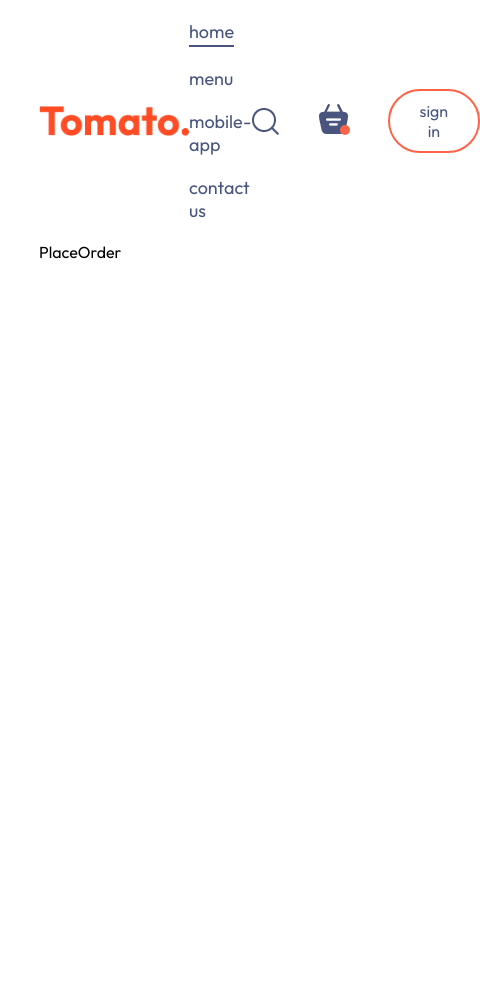
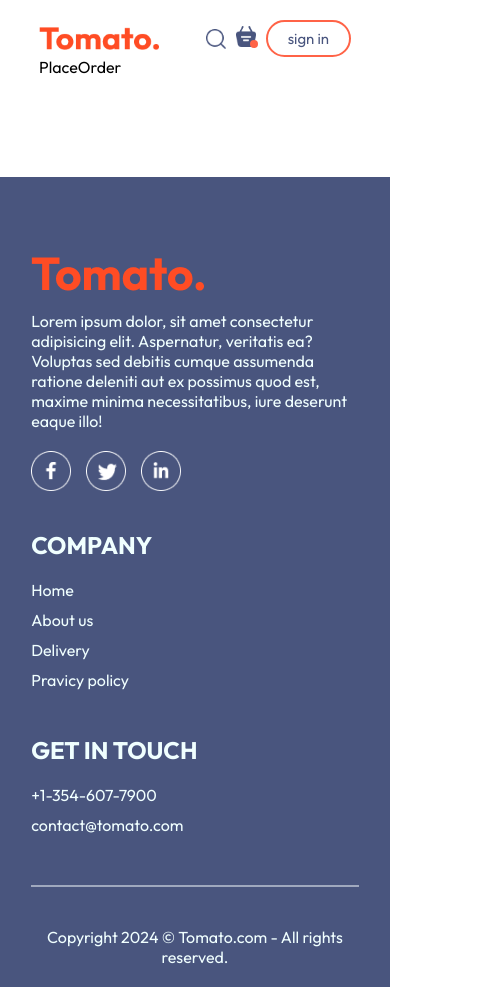
Before and after one commit to iraboldyrieva/tomato-food-del, a React (Vite) app in the folder frontend/: page /order in a window 390 px wide. Shown: the whole page, 480 px wide, since content can reach past the window. Before the commit the page ends 844 px from the top, so only its background shows below. Built offline with nearby package versions, Linux system fonts and the light colour scheme.

Commit message:
Add footer and fixed responsive css

```diff
--- a/frontend/src/App.jsx
+++ b/frontend/src/App.jsx
@@ -4,9 +4,11 @@ import Navbar from "./components/Navbar/Navbar";
 import Home from "./pages/Home/Home";
 import Cart from "./pages/Cart/Cart";
 import PlaceOrder from "./pages/PlaceOrder/PlaceOrder";
+import Footer from "./components/Footer/Footer";
 
 const App = () => {
   return (
+    <>
       <div className="app">
         <Navbar />
         <Routes>
@@ -15,6 +17,8 @@ const App = () => {
           <Route path="/order" element={<PlaceOrder />} />
         </Routes>
       </div>
+      <Footer />
+    </>
   );
 };
 
--- /dev/null
+++ b/frontend/src/components/AppDownload/AppDownload.css
@@ -0,0 +1,25 @@
+.app-download {
+  margin: 0 auto;
+  margin-top: 100px;
+  font-size: max(3vw, 20px);
+  font-weight: 500;
+  text-align: center;
+}
+
+.app-download-platforms {
+  display: flex;
+  justify-content: center;
+  gap: max(2vw, 10px);
+  margin-top: 50px;
+}
+
+.app-download-platforms img {
+  width: max(30vw, 120px);
+  max-width: 180px;
+  transition: 0.5s;
+  cursor: pointer;
+}
+
+.app-download-platforms img:hover {
+  transform: scale(1.05);
+}
--- /dev/null
+++ b/frontend/src/components/AppDownload/AppDownload.jsx
@@ -0,0 +1,20 @@
+import React from "react";
+
+import "./AppDownload.css";
+import { assets } from "../../assets/assets";
+
+const AppDownload = () => {
+  return (
+    <div className="app-download" id="app-download">
+      <p>
+        For Better Experience Download <br /> Tomato App
+      </p>
+      <div className="app-download-platforms">
+        <img src={assets.app_store} alt="app-store" />
+        <img src={assets.play_store} alt="play-store" />
+      </div>
+    </div>
+  );
+};
+
+export default AppDownload;
--- a/frontend/src/components/ExploreMenu/ExploreMenu.css
+++ b/frontend/src/components/ExploreMenu/ExploreMenu.css
@@ -4,7 +4,7 @@
   gap: 20px;
 }
 
-.explore-menu h1 {
+.explore-menu h2 {
   color: #262626;
   font-weight: 500;
 }
@@ -54,3 +54,10 @@
   border: 4px solid tomato;
   padding: 2px;
 }
+
+@media (max-width: 1050px) {
+  .explore-menu-text {
+    max-width: 100%;
+    font-size: 14px;
+  }
+}
--- a/frontend/src/components/FoodDisplay/FoodDisplay.jsx
+++ b/frontend/src/components/FoodDisplay/FoodDisplay.jsx
@@ -12,6 +12,7 @@ const FoodDisplay = ({ category }) => {
       <h2>Top dishes near you</h2>
       <div className="food-display-list">
         {food_list.map((item, index) => {
+          if (category === "All" || category === item.category) {
             return (
               <FoodItem
                 key={index}
@@ -22,6 +23,7 @@ const FoodDisplay = ({ category }) => {
                 image={item.image}
               />
             );
+          }
         })}
       </div>
     </div>
--- /dev/null
+++ b/frontend/src/components/Footer/Footer.css
@@ -0,0 +1,66 @@
+.footer {
+  color: azure;
+  background-color: #49557e;
+  display: flex;
+  flex-direction: column;
+  align-items: center;
+  gap: 20px;
+  padding: 20px 8vw;
+  padding-top: 80px;
+  margin-top: 100px;
+}
+
+.footer-content {
+  width: 100%;
+  display: grid;
+  grid-template-columns: 2fr 1fr 1fr;
+  gap: 80px;
+}
+
+.footer-content-left,
+.footer-content-right,
+.footer-content-center {
+  display: flex;
+  align-items: start;
+  flex-direction: column;
+  gap: 20px;
+}
+
+.footer-content-left li,
+.footer-content-right li,
+.footer-content-center li {
+  margin-bottom: 10px;
+  cursor: pointer;
+  transition: 0.3s;
+}
+
+.footer-content-left li:hover,
+.footer-content-right li:hover,
+.footer-content-center li:hover {
+  color: tomato;
+}
+
+.footer-socials-icons img {
+  width: 40px;
+  margin-right: 15px;
+  cursor: pointer;
+}
+
+.footer hr {
+  width: 100%;
+  height: 2px;
+  margin: 20px 0;
+  border: none;
+  background-color: rgba(249, 254, 254, 0.495);
+}
+
+@media (max-width: 750px) {
+  .footer-content {
+    display: flex;
+    flex-direction: column;
+    gap: 35px;
+  }
+  .footer-copyright {
+    text-align: center;
+  }
+}
--- /dev/null
+++ b/frontend/src/components/Footer/Footer.jsx
@@ -0,0 +1,49 @@
+import React from "react";
+import { assets } from "../../assets/assets";
+
+import "./Footer.css";
+
+const Footer = () => {
+  return (
+    <div className="footer" id="footer">
+      <div className="footer-content">
+        <div className="footer-content-left">
+          <img src={assets.logo} alt="logo" />
+          <p>
+            Lorem ipsum dolor, sit amet consectetur adipisicing elit.
+            Aspernatur, veritatis ea? Voluptas sed debitis cumque assumenda
+            ratione deleniti aut ex possimus quod est, maxime minima
+            necessitatibus, iure deserunt eaque illo!
+          </p>
+          <div className="footer-socials-icons">
+            <img src={assets.facebook_icon} alt="facebook-icon" />
+            <img src={assets.twitter_icon} alt="twitter-icon" />
+            <img src={assets.linkedin_icon} alt="linkedin-icon" />
+          </div>
+        </div>
+        <div className="footer-content-center">
+          <h2>COMPANY</h2>
+          <ul>
+            <li>Home</li>
+            <li>About us</li>
+            <li>Delivery</li>
+            <li>Pravicy policy</li>
+          </ul>
+        </div>
+        <div className="footer-content-right">
+          <h2>GET IN TOUCH</h2>
+          <ul>
+            <li>+1-354-607-7900</li>
+            <li>contact@tomato.com</li>
+          </ul>
+        </div>
+      </div>
+      <hr />
+      <p className="footer-copyright">
+        Copyright 2024 © Tomato.com - All rights reserved.
+      </p>
+    </div>
+  );
+};
+
+export default Footer;
--- a/frontend/src/components/Header/Header.css
+++ b/frontend/src/components/Header/Header.css
@@ -45,3 +45,21 @@
   background-color: #49557e;
   color: azure;
 }
+
+@media (max-width: 1050px) {
+  .header-content {
+    max-width: 45%;
+  }
+}
+
+@media (max-width: 750px) {
+  .header-content {
+    max-width: 65%;
+  }
+  .header-content p {
+    display: none;
+  }
+  .header-content button {
+    padding: 2vw 4vw;
+  }
+}
--- a/frontend/src/components/Navbar/Navbar.css
+++ b/frontend/src/components/Navbar/Navbar.css
@@ -1,5 +1,5 @@
 .navbar {
-  padding: 20px 0;
+  padding-top: 20px;
   display: flex;
   align-items: center;
   justify-content: space-between;
@@ -33,6 +33,7 @@
   color: #49557e;
   cursor: pointer;
   transition: 0.3s;
+  text-wrap: nowrap;
 }
 
 .navbar button:hover {
@@ -61,3 +62,61 @@
   min-height: 10px;
   min-width: 10px;
 }
+
+@media (max-width: 1050px) {
+  .navbar .logo {
+    width: 140px;
+  }
+  .navbar-menu {
+    gap: 20px;
+    font-size: 17px;
+  }
+  .navbar-right {
+    gap: 30px;
+  }
+  .navbar-right img {
+    width: 22px;
+  }
+  .navbar-right button {
+    padding: 8px 25px;
+  }
+  .navbar-search-icon .dot {
+    top: 15px;
+    left: 15px;
+    min-height: 8px;
+    min-width: 8px;
+  }
+}
+
+@media (max-width: 900px) {
+  .navbar .logo {
+    width: 120px;
+  }
+  .navbar-menu {
+    gap: 15px;
+    font-size: 16px;
+  }
+  .navbar-right {
+    gap: 20px;
+  }
+  .navbar-right img {
+    width: 20px;
+  }
+  .navbar-right button {
+    padding: 7px 20px;
+    font-size: 15px;
+  }
+}
+
+@media (max-width: 750px) {
+  .navbar-menu {
+    display: none;
+  }
+  .navbar-right {
+    gap: 10px;
+  }
+  .navbar-search-icon .dot {
+    top: 14px;
+    left: 14px;
+  }
+}
--- a/frontend/src/components/Navbar/Navbar.jsx
+++ b/frontend/src/components/Navbar/Navbar.jsx
@@ -1,6 +1,8 @@
 import React, { useState } from "react";
+import { assets } from "../../assets/assets";
+import { Link } from "react-router-dom";
+
 import "./Navbar.css";
-import { assets } from "../../assets/assets";
 
 const Navbar = () => {
   const [menu, setMenu] = useState("home");
@@ -9,30 +11,34 @@ const Navbar = () => {
     <div className="navbar">
       <img src={assets.logo} alt="logo" className="logo" />
       <ul className="navbar-menu">
-        <li
+        <Link
+          to="/"
           onClick={() => setMenu("home")}
           className={menu === "home" ? "active" : ""}
         >
           home
-        </li>
-        <li
+        </Link>
+        <a
+          href="#explore-menu"
           onClick={() => setMenu("menu")}
           className={menu === "menu" ? "active" : ""}
         >
           menu
-        </li>
-        <li
+        </a>
+        <a
+          href="#app-download"
           onClick={() => setMenu("mobile-app")}
           className={menu === "mobile-app" ? "active" : ""}
         >
           mobile-app
-        </li>
-        <li
+        </a>
+        <a
+          href="#footer"
           onClick={() => setMenu("contact-us")}
           className={menu === "contact-us" ? "active" : ""}
         >
           contact us
-        </li>
+        </a>
       </ul>
       <div className="navbar-right">
         <img src={assets.search_icon} alt="search-icon" />
--- a/frontend/src/index.css
+++ b/frontend/src/index.css
@@ -5,10 +5,15 @@
   margin: 0;
   box-sizing: border-box;
   font-family: Outfit;
+  scroll-behavior: smooth;
 }
 
 body {
   min-height: 100vh;
+}
+
+li {
+  list-style: none;
 }
 
 a {
--- a/frontend/src/pages/Home/Home.jsx
+++ b/frontend/src/pages/Home/Home.jsx
@@ -2,6 +2,7 @@ import React, { useState } from "react";
 import Header from "../../components/Header/Header";
 import ExploreMenu from "../../components/ExploreMenu/ExploreMenu";
 import FoodDisplay from "../../components/FoodDisplay/FoodDisplay";
+import AppDownload from "../../components/AppDownload/AppDownload";
 
 import "./Home.css";
 
@@ -13,6 +14,7 @@ const Home = () => {
       <Header />
       <ExploreMenu category={category} setCategory={setCategory} />
       <FoodDisplay category={category} />
+      <AppDownload />
     </div>
   );
 };
```
Lines whose indentation alone changed are shown as unchanged.
